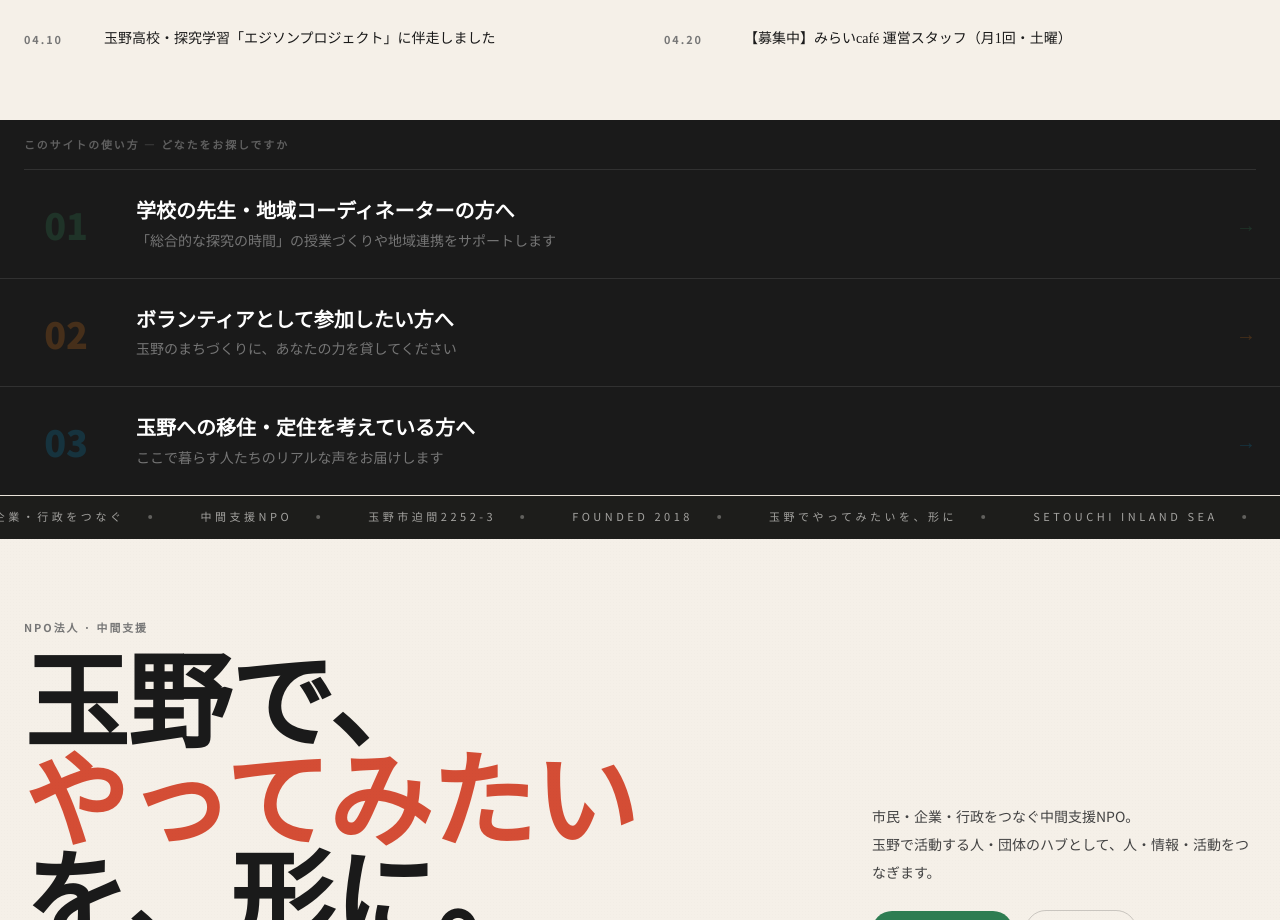
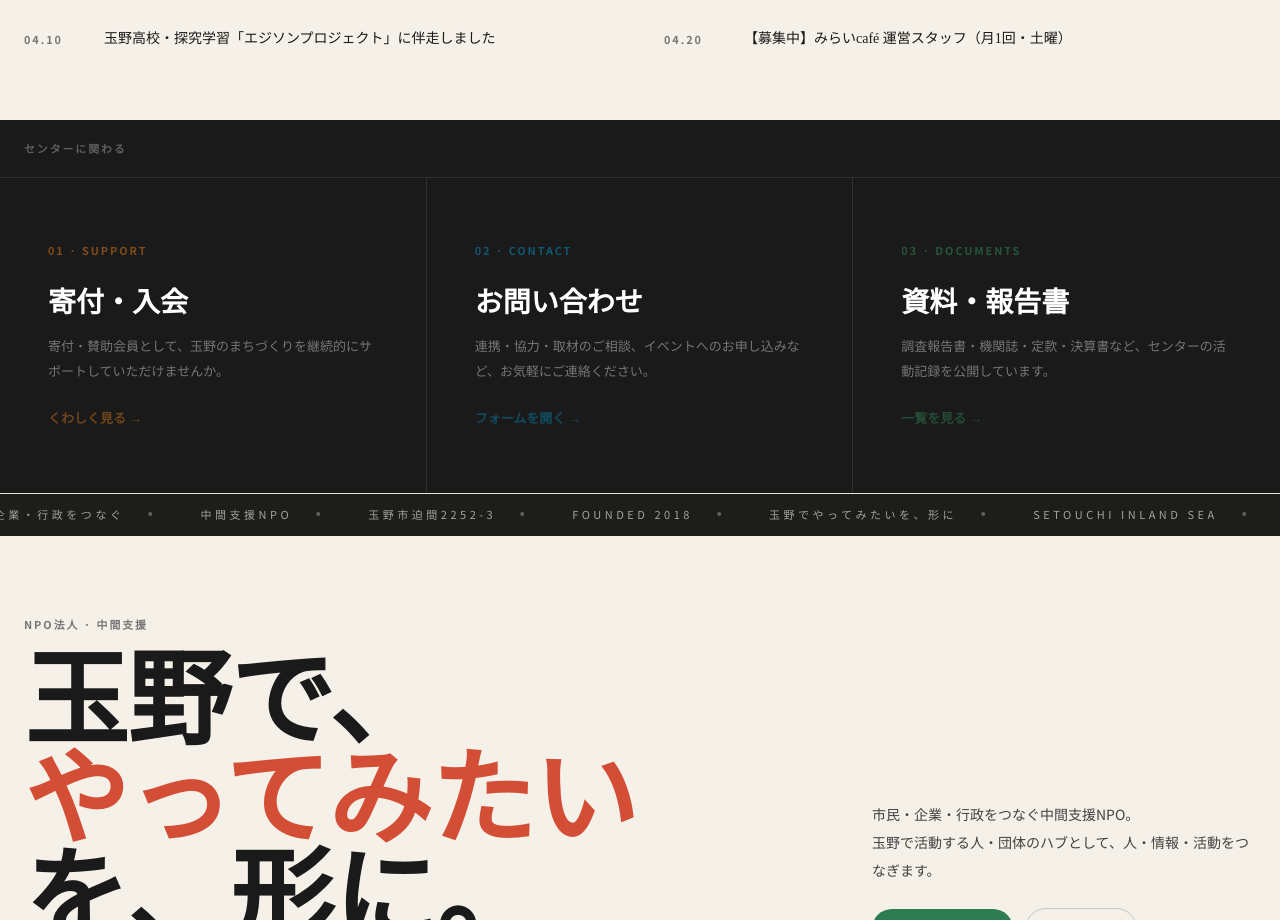
Before and after one commit to taisan0320/tamano-mirai, a Next.js app: page / in a window 1280 px wide. Shown: the part 4960-5880 px from the top of the page. Built offline with nearby package versions, Linux system fonts and the light colour scheme.

Commit message:
redesign: Audience CTA を 寄付・お問い合わせ・資料 の3CTAパネルに差し替え
Co-Authored-By: Claude Sonnet 4.6 <noreply@anthropic.com>

```diff
--- a/src/app/page.tsx
+++ b/src/app/page.tsx
@@ -326,54 +326,58 @@ export default async function Home() {
         </div>
       </section>
 
-      {/* ── AUDIENCE CTA STRIP ── */}
+      {/* ── CTA TRIO ── */}
       <section className="bg-ink">
-        <div className="max-w-[1400px] mx-auto px-6">
-          <div className="border-b border-white/10 py-4">
-            <p className="section-label text-white/30">このサイトの使い方 — どなたをお探しですか</p>
-          </div>
-          <div className="divide-y divide-white/10">
-            {(
-              [
-                {
-                  num: "01",
-                  color: "text-forest",
-                  title: "学校の先生・地域コーディネーターの方へ",
-                  desc: "「総合的な探究の時間」の授業づくりや地域連携をサポートします",
-                  href: "/programs",
-                },
-                {
-                  num: "02",
-                  color: "text-amber",
-                  title: "ボランティアとして参加したい方へ",
-                  desc: "玉野のまちづくりに、あなたの力を貸してください",
-                  href: "/join",
-                },
-                {
-                  num: "03",
-                  color: "text-ocean",
-                  title: "玉野への移住・定住を考えている方へ",
-                  desc: "ここで暮らす人たちのリアルな声をお届けします",
-                  href: "/stories",
-                },
-              ] as const
-            ).map((item) => (
-              <Link
-                key={item.href}
-                href={item.href}
-                className="group flex items-center gap-6 lg:gap-12 py-7 -mx-6 px-6 hover:bg-white/5 transition-colors"
-              >
-                <span className={`font-black ${item.color} opacity-25 group-hover:opacity-100 transition-opacity w-12 lg:w-16 text-right shrink-0 text-3xl lg:text-4xl`}>
-                  {item.num}
-                </span>
-                <div className="flex-1 min-w-0">
-                  <h3 className="text-base lg:text-xl font-bold text-white leading-snug mb-1">{item.title}</h3>
-                  <p className="text-sm text-white/40 hidden sm:block">{item.desc}</p>
-                </div>
-                <span className={`shrink-0 font-bold text-xl ${item.color} opacity-25 group-hover:opacity-100 transition-opacity`}>→</span>
-              </Link>
-            ))}
-          </div>
+        <div className="max-w-[1400px] mx-auto px-6 py-5 border-b border-white/10">
+          <p className="section-label text-white/30">センターに関わる</p>
+        </div>
+        <div className="max-w-[1400px] mx-auto grid grid-cols-1 md:grid-cols-3 divide-y md:divide-y-0 md:divide-x divide-white/10">
+
+          <Link href="/join" className="group flex flex-col gap-6 px-8 lg:px-12 py-12 lg:py-16 hover:bg-white/[0.04] transition-colors">
+            <span className="section-label text-amber/60 group-hover:text-amber transition-colors">01 · Support</span>
+            <div>
+              <h3 className="font-serif-h text-2xl lg:text-[28px] font-bold text-white leading-snug mb-3">
+                寄付・入会
+              </h3>
+              <p className="text-[13px] text-white/40 leading-[1.9]">
+                寄付・賛助会員として、玉野のまちづくりを継続的にサポートしていただけませんか。
+              </p>
+            </div>
+            <span className="mt-auto inline-flex items-center gap-2 text-amber text-[13px] font-bold opacity-50 group-hover:opacity-100 group-hover:gap-3 transition-all">
+              くわしく見る →
+            </span>
+          </Link>
+
+          <Link href="/contact" className="group flex flex-col gap-6 px-8 lg:px-12 py-12 lg:py-16 hover:bg-white/[0.04] transition-colors">
+            <span className="section-label text-ocean/60 group-hover:text-ocean transition-colors">02 · Contact</span>
+            <div>
+              <h3 className="font-serif-h text-2xl lg:text-[28px] font-bold text-white leading-snug mb-3">
+                お問い合わせ
+              </h3>
+              <p className="text-[13px] text-white/40 leading-[1.9]">
+                連携・協力・取材のご相談、イベントへのお申し込みなど、お気軽にご連絡ください。
+              </p>
+            </div>
+            <span className="mt-auto inline-flex items-center gap-2 text-ocean text-[13px] font-bold opacity-50 group-hover:opacity-100 group-hover:gap-3 transition-all">
+              フォームを開く →
+            </span>
+          </Link>
+
+          <Link href="/documents" className="group flex flex-col gap-6 px-8 lg:px-12 py-12 lg:py-16 hover:bg-white/[0.04] transition-colors">
+            <span className="section-label text-forest/60 group-hover:text-forest transition-colors">03 · Documents</span>
+            <div>
+              <h3 className="font-serif-h text-2xl lg:text-[28px] font-bold text-white leading-snug mb-3">
+                資料・報告書
+              </h3>
+              <p className="text-[13px] text-white/40 leading-[1.9]">
+                調査報告書・機関誌・定款・決算書など、センターの活動記録を公開しています。
+              </p>
+            </div>
+            <span className="mt-auto inline-flex items-center gap-2 text-forest text-[13px] font-bold opacity-50 group-hover:opacity-100 group-hover:gap-3 transition-all">
+              一覧を見る →
+            </span>
+          </Link>
+
         </div>
       </section>
 
```
